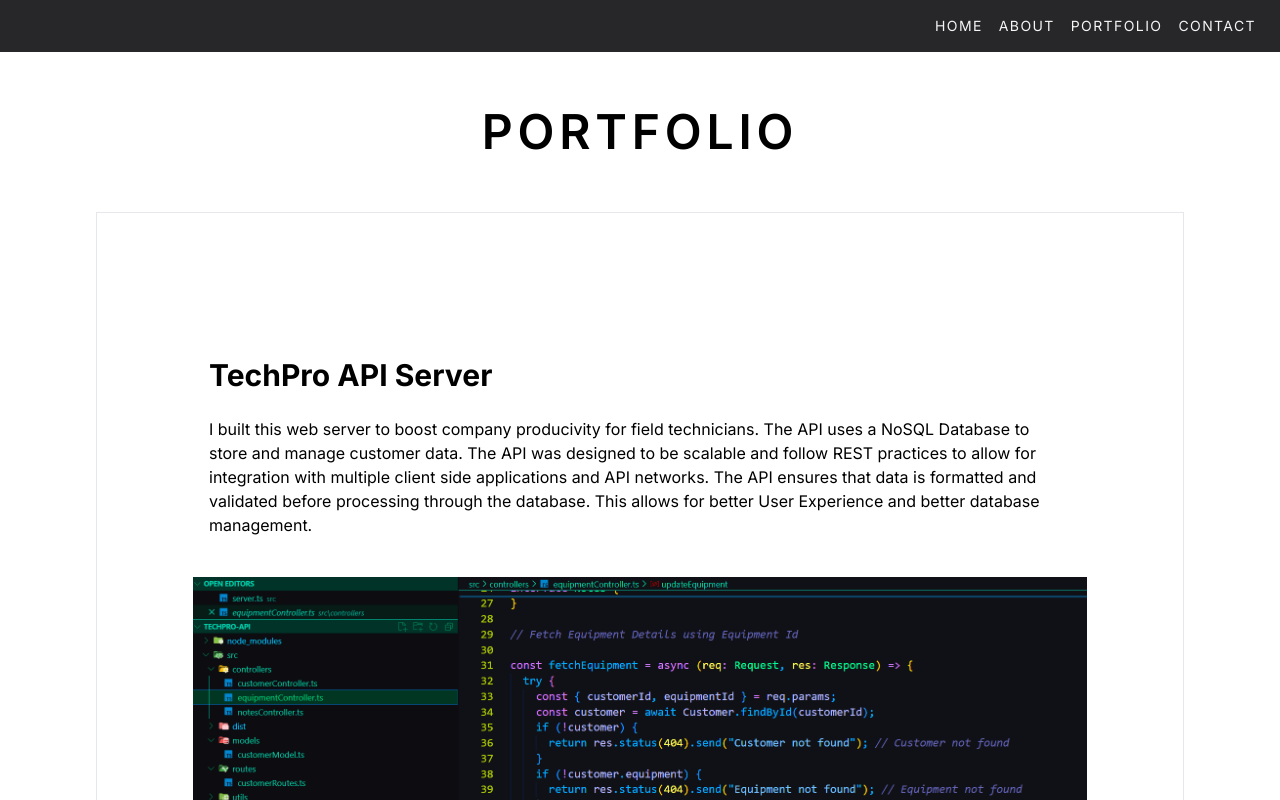
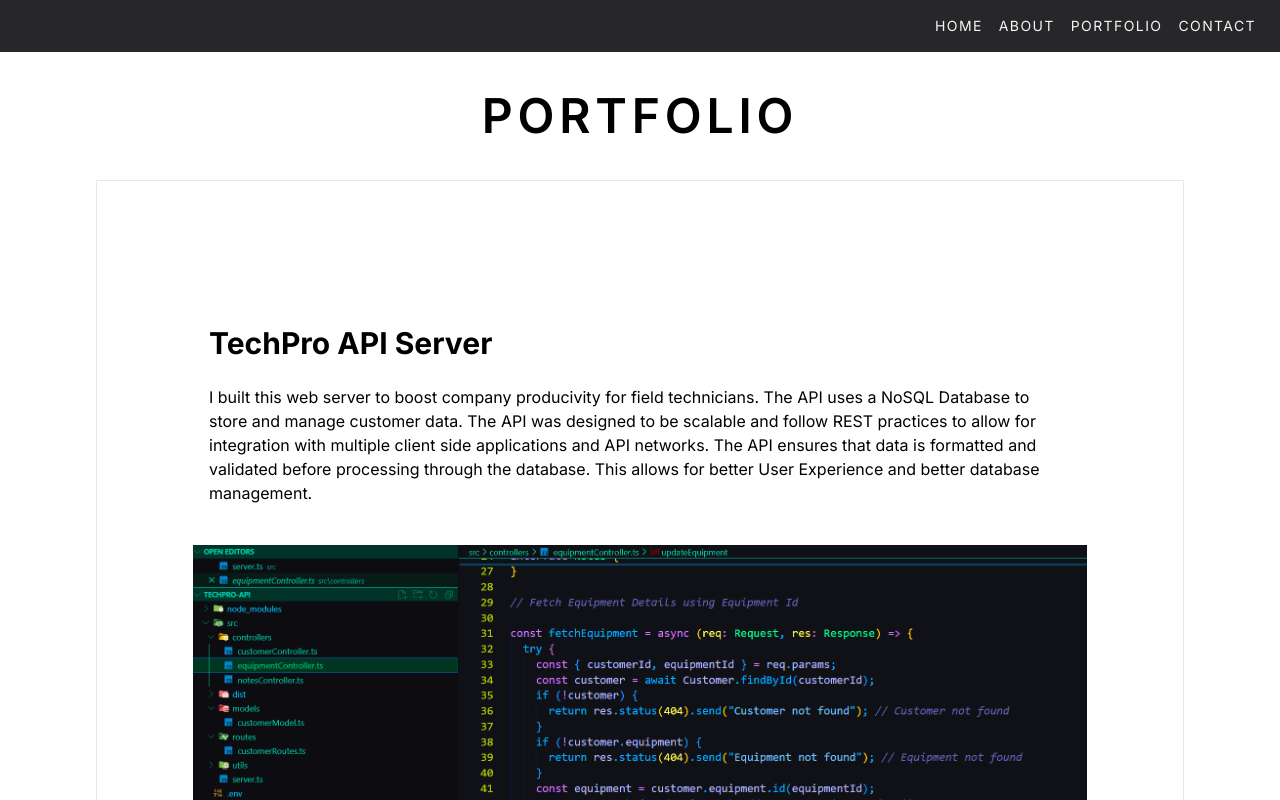
Before and after one commit to RMarmolejo90/Rich-Marmolejo, a Next.js app: page /portfolio in a window 1280 px wide. Shown: the top 800 px of the page. Built offline with nearby package versions, Linux system fonts and the light colour scheme.

Commit message:
reduce padding on the portfolio section

```diff
--- a/app/portfolio/page.tsx
+++ b/app/portfolio/page.tsx
@@ -3,9 +3,9 @@ import Project from "../components/project"
 const page = () => {
   return (
     <div>
-      <section className="py-10 flex flex-col items-center justify-center">
+      <section className="py-6 flex flex-col items-center justify-center">
         <h1 className="font-semibold text-5xl p-4 uppercase tracking-widest">Portfolio</h1>
-        <div className="py-10 lg:px-24">
+        <div className="py-6 lg:px-24">
           <Project
             image='/projects/TechVault_API.png'
             alt = 'an API server'
```
